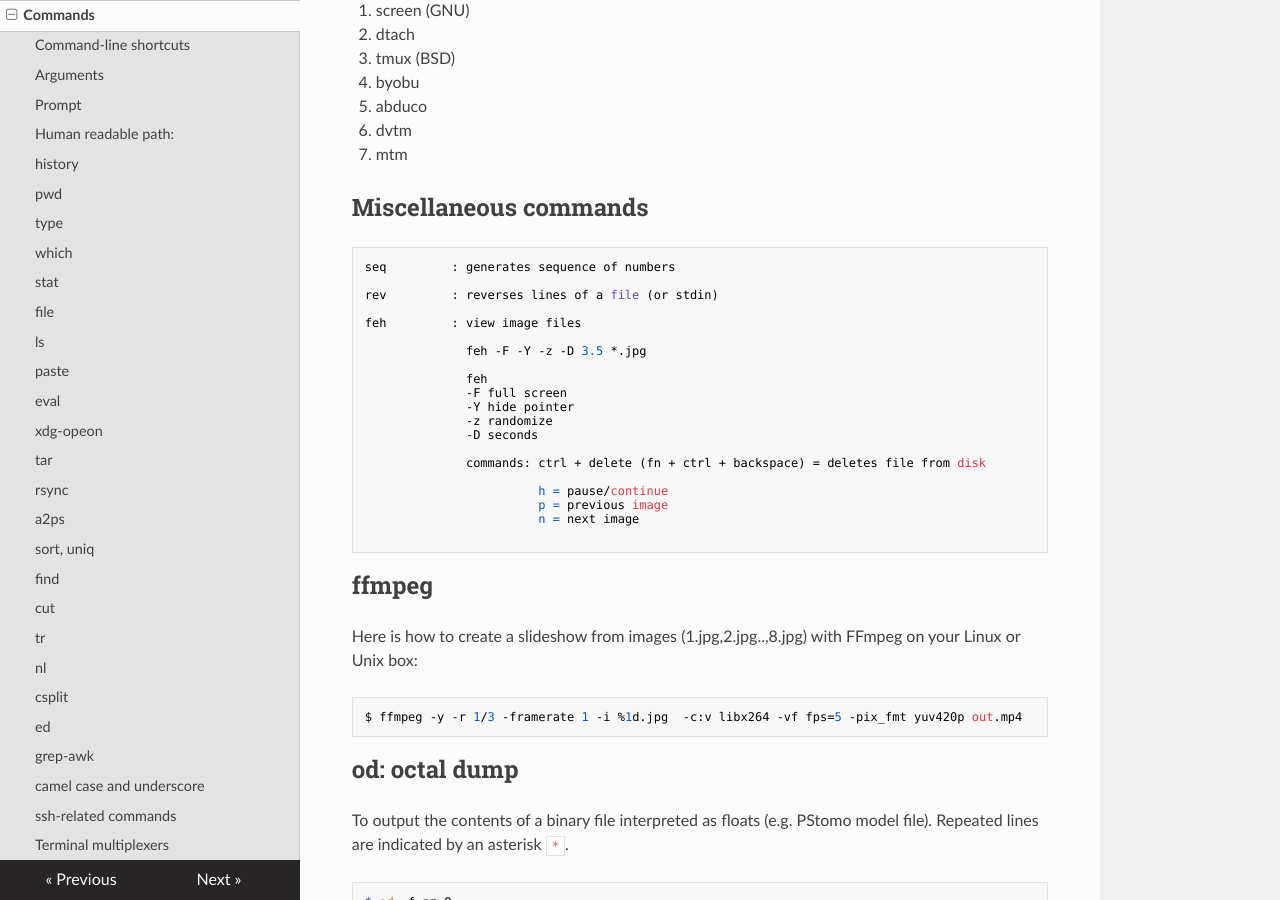
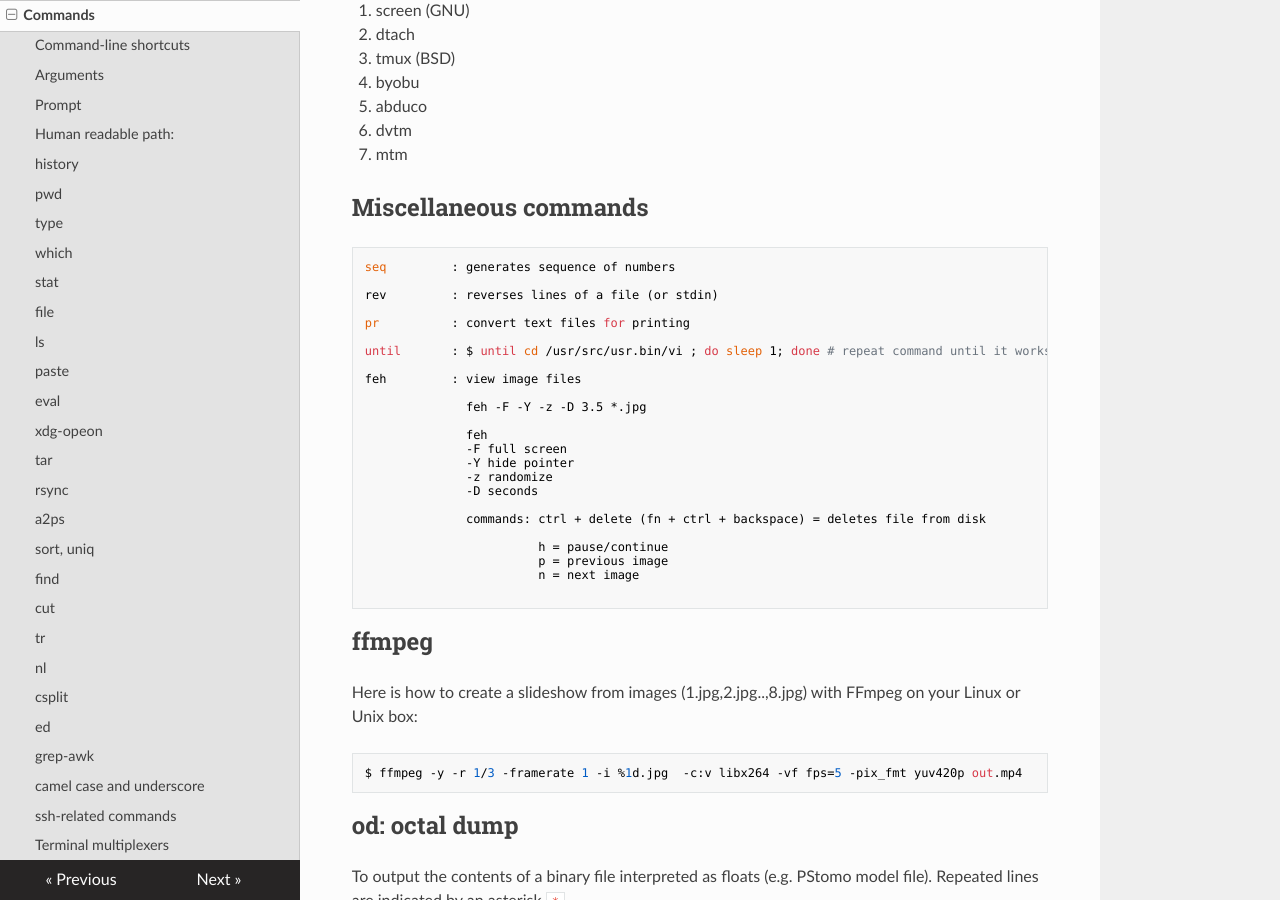
Before and after one commit to avillasenorh/Programming_Notes, an MkDocs documentation site: the page built from docs/unix/commands.md, in a window 1280 px wide and 900 px high, scrolled down 8844 px. Built offline with MkDocs 1.6.1, drawn with Linux system fonts in a browser that asks for light colours; nearby versions of some CDN libraries; formulas are drawn with MathJax 3.

Commit message:
Added tip with command until

```diff
--- a/docs/unix/commands.md
+++ b/docs/unix/commands.md
@@ -416,6 +416,10 @@ seq         : generates sequence of numbers
 
 rev         : reverses lines of a file (or stdin)
 
+pr          : convert text files for printing
+
+until       : $ until cd /usr/src/usr.bin/vi ; do sleep 1; done # repeat command until it works
+
 feh         : view image files
 
               feh -F -Y -z -D 3.5 *.jpg
```
